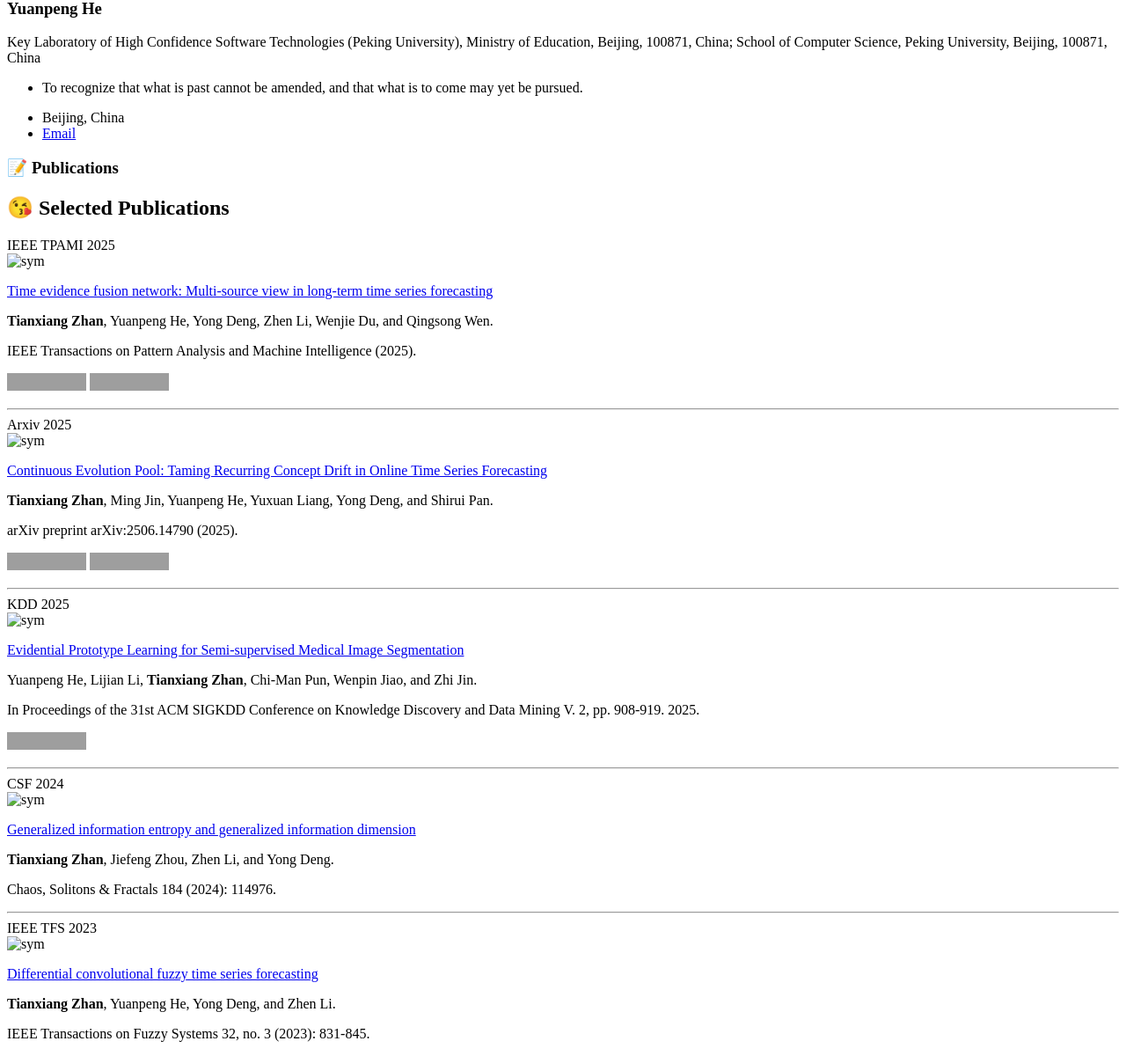
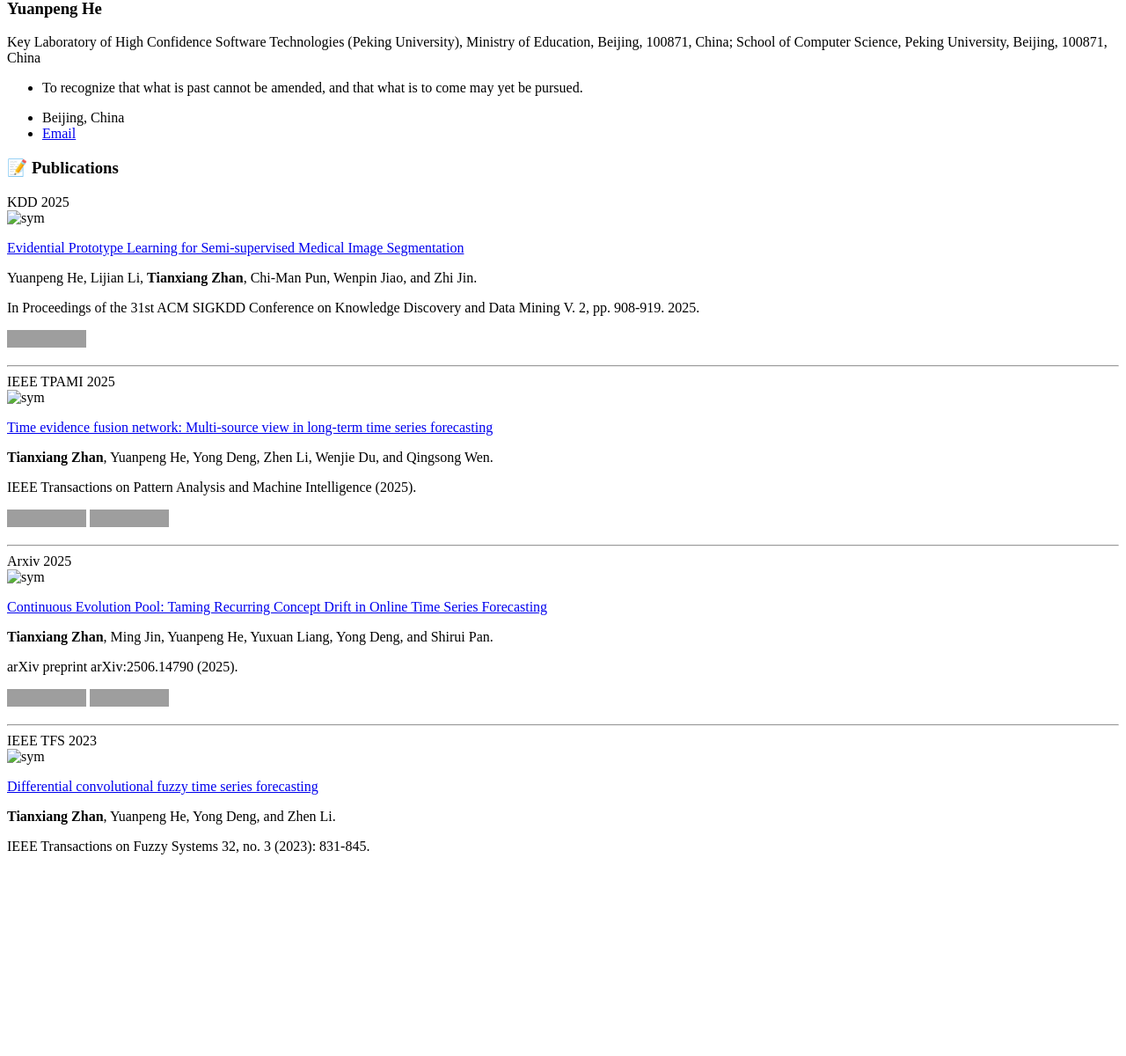
Before and after one commit to heyuanpengpku/heyuanpeng.github.io, a Jekyll site: the page built from _pages/includes/pub.md, in a window 1280 px wide and 1400 px high, scrolled down 272 px. Shown: the part 200-1400 px from the top of the window at 88% size. Built offline with Jekyll 4.4.1, drawn with Linux system fonts in a browser that asks for light colours; our own code applies the rules of GitHub Pages for plain Markdown files; after the commit the page ends 1459 px from its top, so only the background shows below that; grey boxes are pictures that could not be loaded.

Commit message:
2025-10-09 02:21:12

```diff
--- a/_pages/includes/pub.md
+++ b/_pages/includes/pub.md
@@ -1,6 +1,20 @@
 # 📝 Publications
 
-## 😘 Selected Publications
+<div class='paper-box'><div class='paper-box-image'><div><div class="badge">KDD 2025</div><img src='images/covers/2025-kdd-hyp.png' alt="sym" width="100%"></div></div>
+<div class='paper-box-text' markdown="1">
+
+[Evidential Prototype Learning for Semi-supervised Medical Image Segmentation](https://dl.acm.org/doi/abs/10.1145/3711896.3736944)
+
+Yuanpeng He, Lijian Li, **Tianxiang Zhan**, Chi-Man Pun, Wenpin Jiao, and Zhi Jin.
+
+In Proceedings of the 31st ACM SIGKDD Conference on Knowledge Discovery and Data Mining V. 2, pp. 908-919. 2025.
+
+![Static Badge](https://img.shields.io/badge/CCF_A-EF413D)
+
+</div>
+</div>
+
+---
 
 <div class='paper-box'><div class='paper-box-image'><div><div class="badge">IEEE TPAMI 2025</div><img src='images/covers/2025-pami.png' alt="sym" width="100%"></div></div>
 <div class='paper-box-text' markdown="1">
@@ -34,36 +48,6 @@ arXiv preprint arXiv:2506.14790 (2025).
 
 ---
 
-<div class='paper-box'><div class='paper-box-image'><div><div class="badge">KDD 2025</div><img src='images/covers/2025-kdd-hyp.png' alt="sym" width="100%"></div></div>
-<div class='paper-box-text' markdown="1">
-
-[Evidential Prototype Learning for Semi-supervised Medical Image Segmentation](https://dl.acm.org/doi/abs/10.1145/3711896.3736944)
-
-Yuanpeng He, Lijian Li, **Tianxiang Zhan**, Chi-Man Pun, Wenpin Jiao, and Zhi Jin.
-
-In Proceedings of the 31st ACM SIGKDD Conference on Knowledge Discovery and Data Mining V. 2, pp. 908-919. 2025.
-
-![Static Badge](https://img.shields.io/badge/CCF_A-EF413D)
-
-</div>
-</div>
-
----
-
-<div class='paper-box'><div class='paper-box-image'><div><div class="badge">CSF 2024</div><img src='images/covers/2024-csf.png' alt="sym" width="100%"></div></div>
-<div class='paper-box-text' markdown="1">
-
-[Generalized information entropy and generalized information dimension](https://www.sciencedirect.com/science/article/pii/S0960077924005289)
-
-**Tianxiang Zhan**, Jiefeng Zhou, Zhen Li, and Yong Deng.
-
-Chaos, Solitons & Fractals 184 (2024): 114976.
-
-</div>
-</div>
-
----
-
 <div class='paper-box'><div class='paper-box-image'><div><div class="badge">IEEE TFS 2023</div><img src='images/covers/2023-tfs.png' alt="sym" width="100%"></div></div>
 <div class='paper-box-text' markdown="1">
 
```
